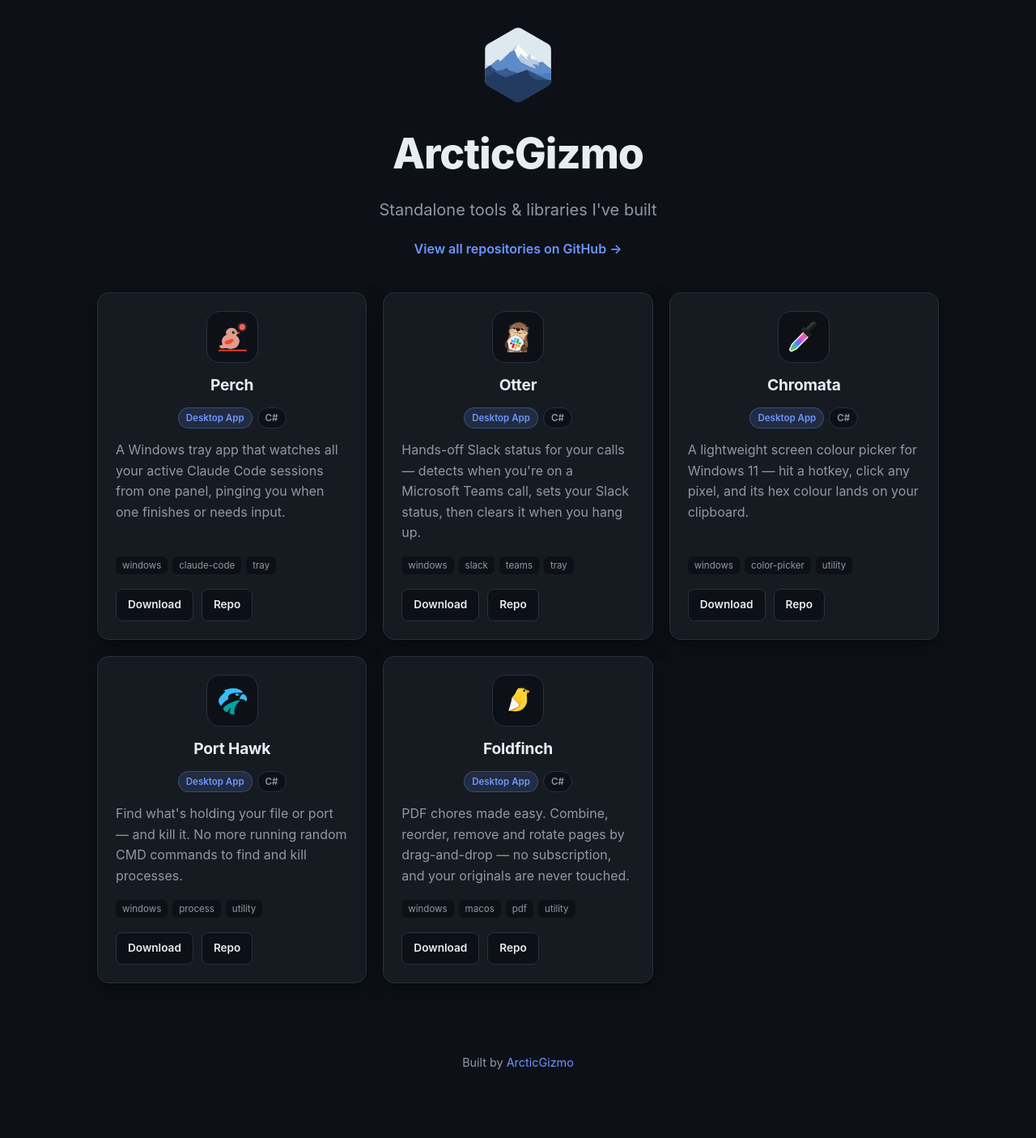
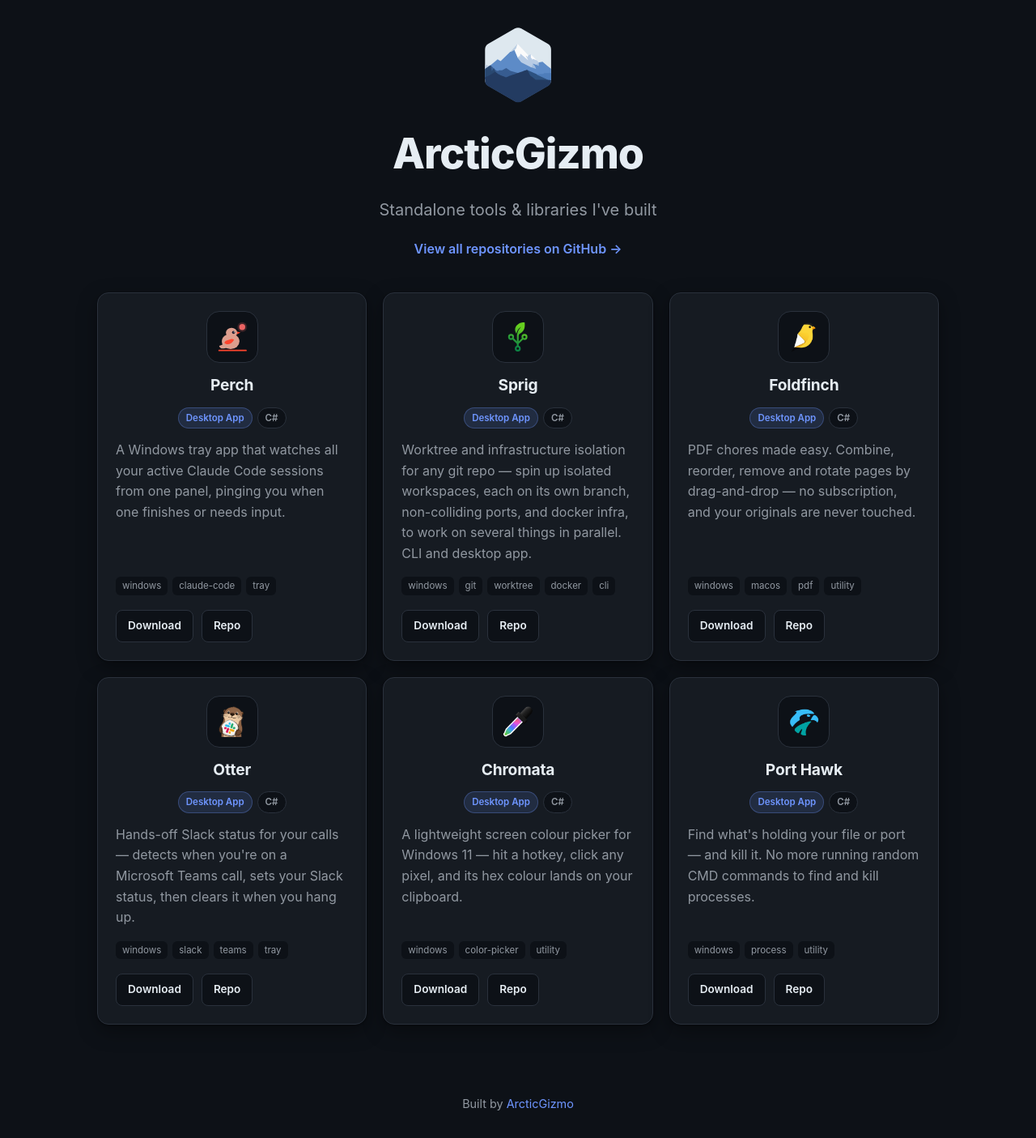
Before and after one commit to ArcticGizmo/ArcticGizmo.github.io, a Jekyll site: the page built from index.html, in a window 1280 px wide. Shown: the whole page at 81% size. Built offline with Jekyll 4.4.1, drawn with Linux system fonts in a browser that asks for light colours; before the commit the page ends 1354 px from its top, so only the background shows below that.

Commit message:
Added sprig

```diff
--- a/_data/projects.yml
+++ b/_data/projects.yml
@@ -27,6 +27,30 @@
       url: https://github.com/ArcticGizmo/perch/releases/latest
     - label: Repo
       url: https://github.com/ArcticGizmo/perch
+
+- name: Sprig
+  description: Worktree and infrastructure isolation for any git repo — spin up isolated workspaces, each on its own branch, non-colliding ports, and docker infra, to work on several things in parallel. CLI and desktop app.
+  logo: /assets/img/sprig.svg
+  type: Desktop App
+  language: C#
+  tags: [windows, git, worktree, docker, cli]
+  links:
+    - label: Download
+      url: https://github.com/ArcticGizmo/sprig/releases/latest
+    - label: Repo
+      url: https://github.com/ArcticGizmo/sprig
+
+- name: Foldfinch
+  description: PDF chores made easy. Combine, reorder, remove and rotate pages by drag-and-drop — no subscription, and your originals are never touched.
+  logo: /assets/img/foldfinch.png
+  type: Desktop App
+  language: C#
+  tags: [windows, macos, pdf, utility]
+  links:
+    - label: Download
+      url: https://github.com/ArcticGizmo/foldfinch/releases/latest
+    - label: Repo
+      url: https://github.com/ArcticGizmo/foldfinch
 
 - name: Otter
   description: Hands-off Slack status for your calls — detects when you're on a Microsoft Teams call, sets your Slack status, then clears it when you hang up.
@@ -64,15 +88,3 @@
       url: https://github.com/ArcticGizmo/port-hawk/releases/latest
     - label: Repo
       url: https://github.com/ArcticGizmo/port-hawk
-
-- name: Foldfinch
-  description: PDF chores made easy. Combine, reorder, remove and rotate pages by drag-and-drop — no subscription, and your originals are never touched.
-  logo: /assets/img/foldfinch.png
-  type: Desktop App
-  language: C#
-  tags: [windows, macos, pdf, utility]
-  links:
-    - label: Download
-      url: https://github.com/ArcticGizmo/foldfinch/releases/latest
-    - label: Repo
-      url: https://github.com/ArcticGizmo/foldfinch
```
Also changed, not shown: assets/img/sprig.svg (added).
